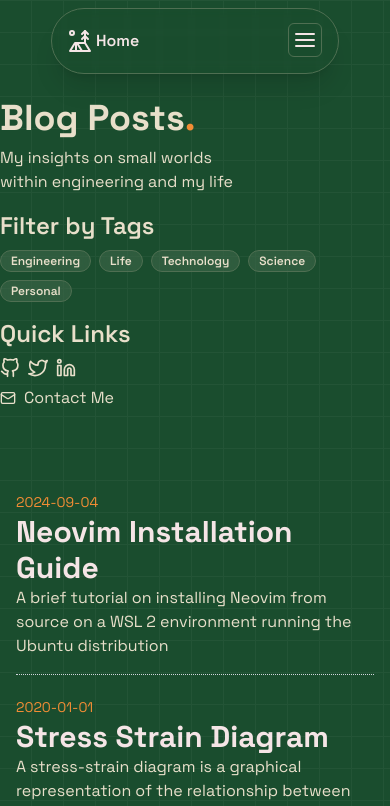
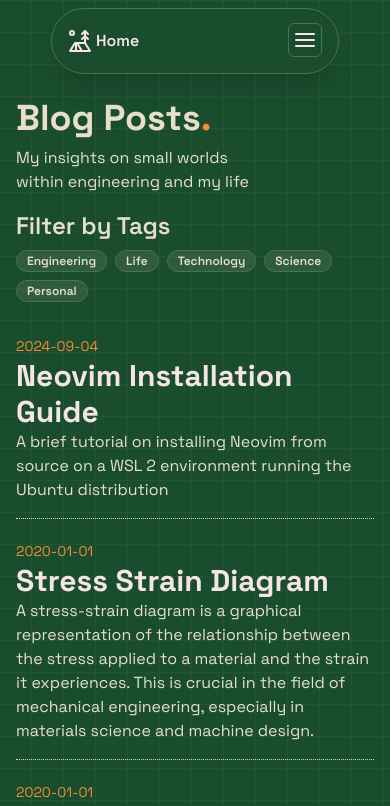
Before and after one commit to rahuljangirwork/rahuljangir.work, a Next.js app: page /blog in a window 390 px wide. Shown: the top 806 px of the page. Built offline with nearby package versions, Linux system fonts and the light colour scheme.

Commit message:
quick links fixes with responsiveness and also overall responsiveness of page

```diff
--- a/app/components/blog-page.tsx
+++ b/app/components/blog-page.tsx
@@ -6,6 +6,7 @@ import BlogCards from "@/app/components/cards/blog-cards";
 import { Mail } from "lucide-react";
 import { cn } from "../lib/utils";
 import Socials from "./navigation/socials";
+import EmailToast from "@/app/components/ui/email-toast";
 
 interface PostData {
   id: string;
@@ -28,7 +29,7 @@ export default function BlogPage({
   };
   return (
     <>
-      <section className="bg-transparent pb-20 text-left text-palette-2 w-full md:w-1/3 flex flex-col gap-2">
+      <section className="bg-transparent pb-8 text-left text-palette-2 w-full md:w-1/3 flex flex-col gap-2 px-4 md:px-0">
         <div>
           <h1 className="text-4xl font-extrabold">
             Blog Posts<span className="text-palette-4">.</span>
@@ -38,14 +39,15 @@ export default function BlogPage({
           </p>
         </div>
 
-        <div className="mt-2">
+        <div className="flex md:flex-col">
+          <div className="mt-2 max-w-sm">
             <h2 className="text-2xl font-semibold mb-2">Filter by Tags</h2>
             <div className="flex flex-wrap gap-2">
               {tags.map((tag) => (
                 <Badge
                   key={tag}
                   className={cn(
-                  "text-palette-2 bg-palette-2/10 backdrop-blur-md",
+                    "text-palette-2 bg-palette-2/10 backdrop-blur-md hover:bg-primary hover:cursor-pointer",
                     selectedTags.includes(tag)
                       ? "border border-palette-4"
                       : "border border-palette-1",
@@ -58,22 +60,15 @@ export default function BlogPage({
             </div>
           </div>
 
-        <div className="mt-2">
-          <h2 className="text-2xl font-semibold mb-2">Quick Links</h2>
-          <ul className="space-y-2">
-            <li>
+          <div className="hidden mt-6 md:flex flex-grow justify-between pr-3">
             <Socials className="flex gap-2" iconSize={20} />
-            </li>
-            <li>
-              <Link
-                href="/contact"
-                className="flex items-center hover:text-palette-4 transition-colors"
+            <EmailToast
+              className="inline-flex items-center gap-1 text-xs text-palette-2 hover:text-palette-4 hover:underline focus:outline-none transition-all duration-300 ease-in-out"
+              iconSize={12}
             >
-                <Mail className="mr-2 h-4 w-4" />
-                Contact Me
-              </Link>
-            </li>
-          </ul>
+              isaisanchezcc@gmail.com
+            </EmailToast>
+          </div>
         </div>
       </section>
       <section className="w-full mx-auto md:w-2/3">
```
Lines whose indentation alone changed are shown as unchanged.
